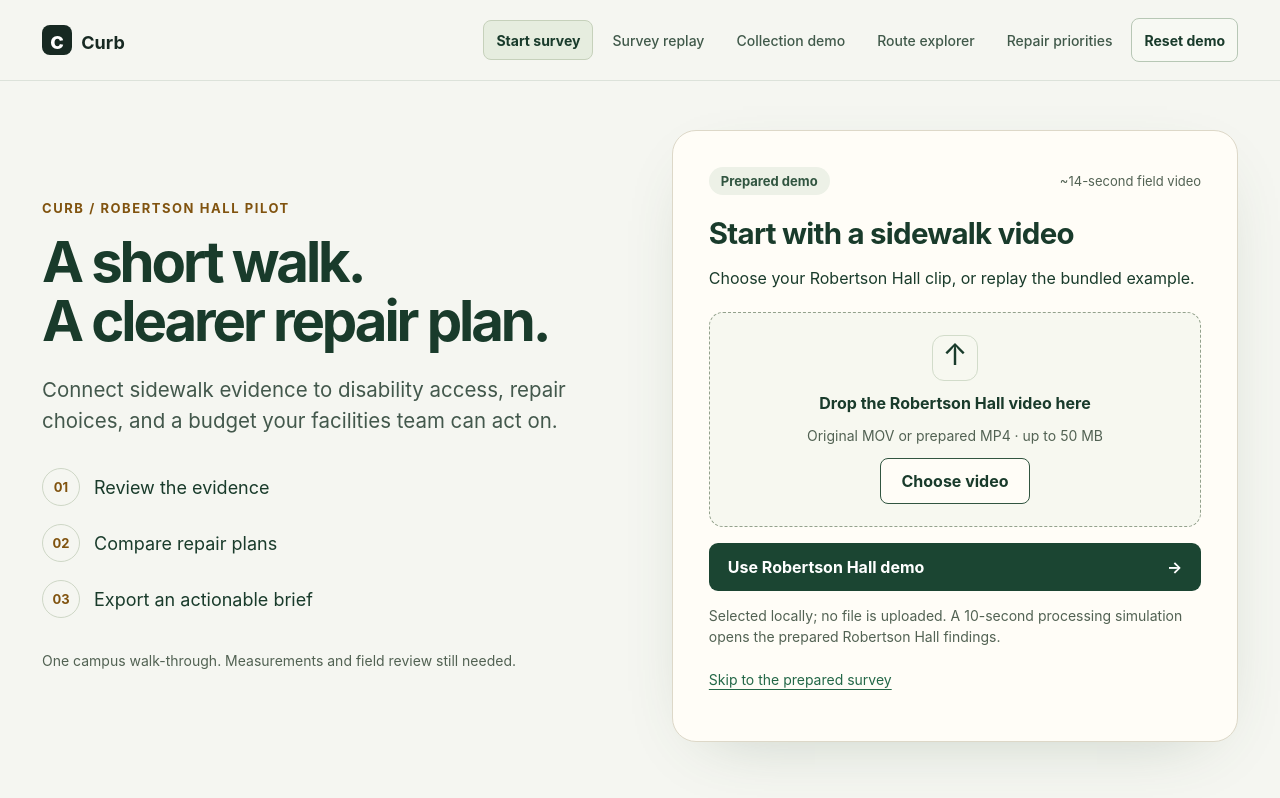
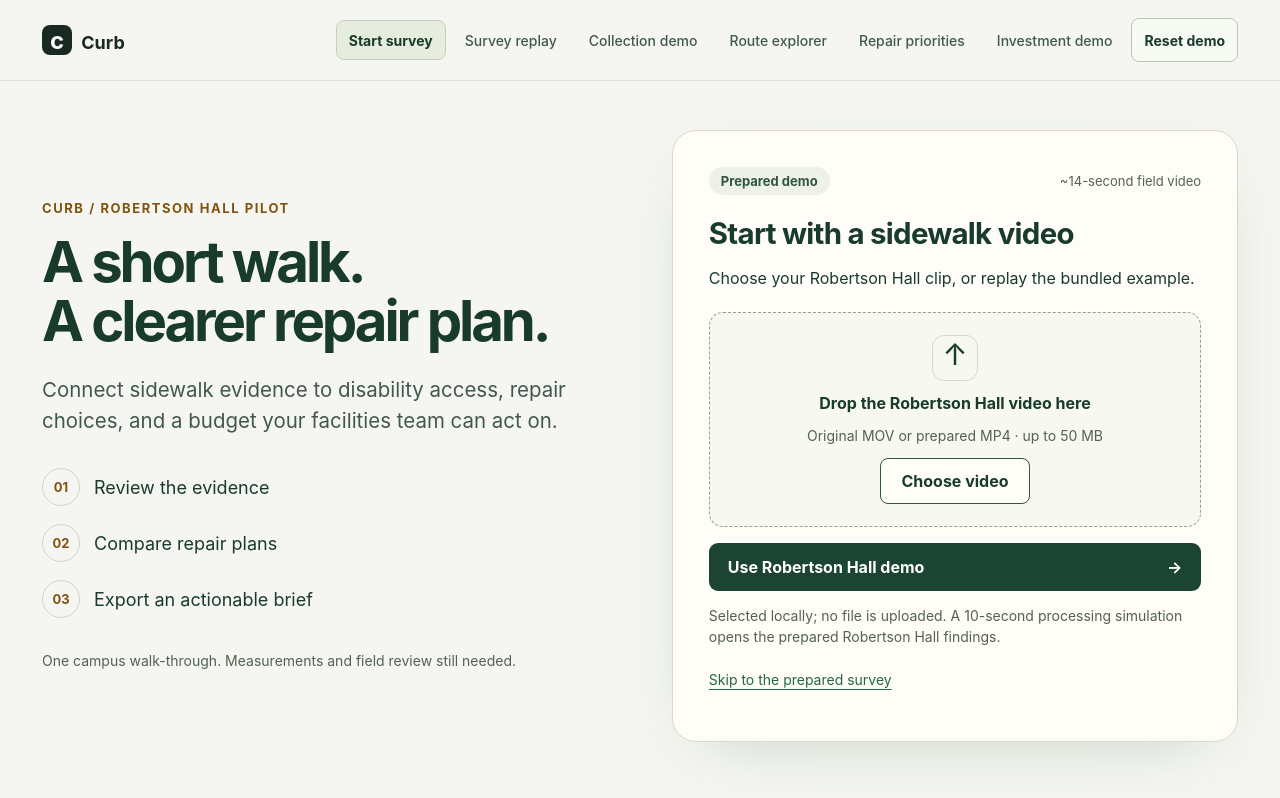
Before and after one commit to oliverchennn/Curb, a Next.js app: page /curb/upload in a window 1280 px wide. Built offline with nearby package versions, Linux system fonts and the light colour scheme.

Commit message:
Link the Investment demo from the Curb navigation

```diff
--- a/src/features/curb/navigation/AppNavigation.tsx
+++ b/src/features/curb/navigation/AppNavigation.tsx
@@ -10,6 +10,7 @@ const LINKS = [
   { href: '/curb/collection', label: 'Collection demo' },
   { href: '/curb/explore', label: 'Route explorer' },
   { href: '/curb/plans', label: 'Repair priorities' },
+  { href: '/curb/investment-demo', label: 'Investment demo' },
 ];
 
 function resetCurrentPage() {
```
